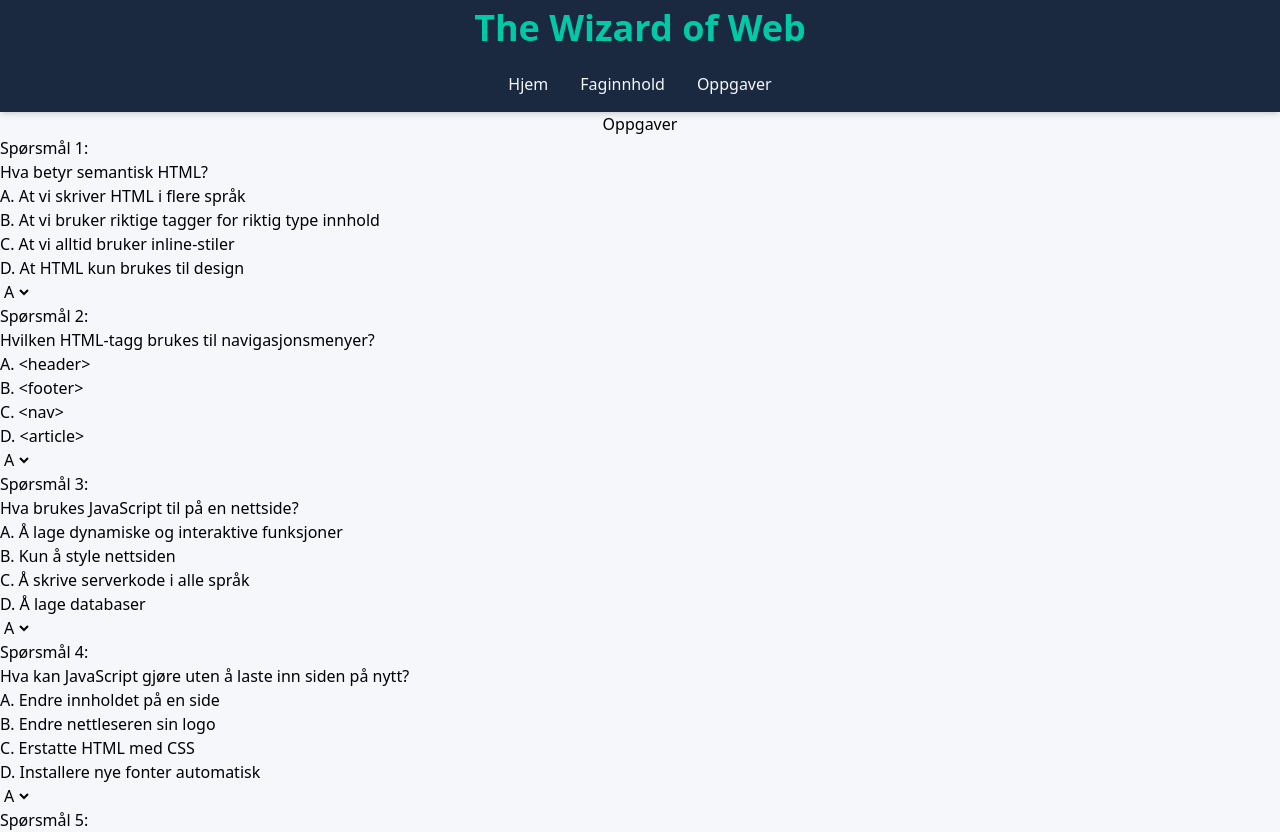
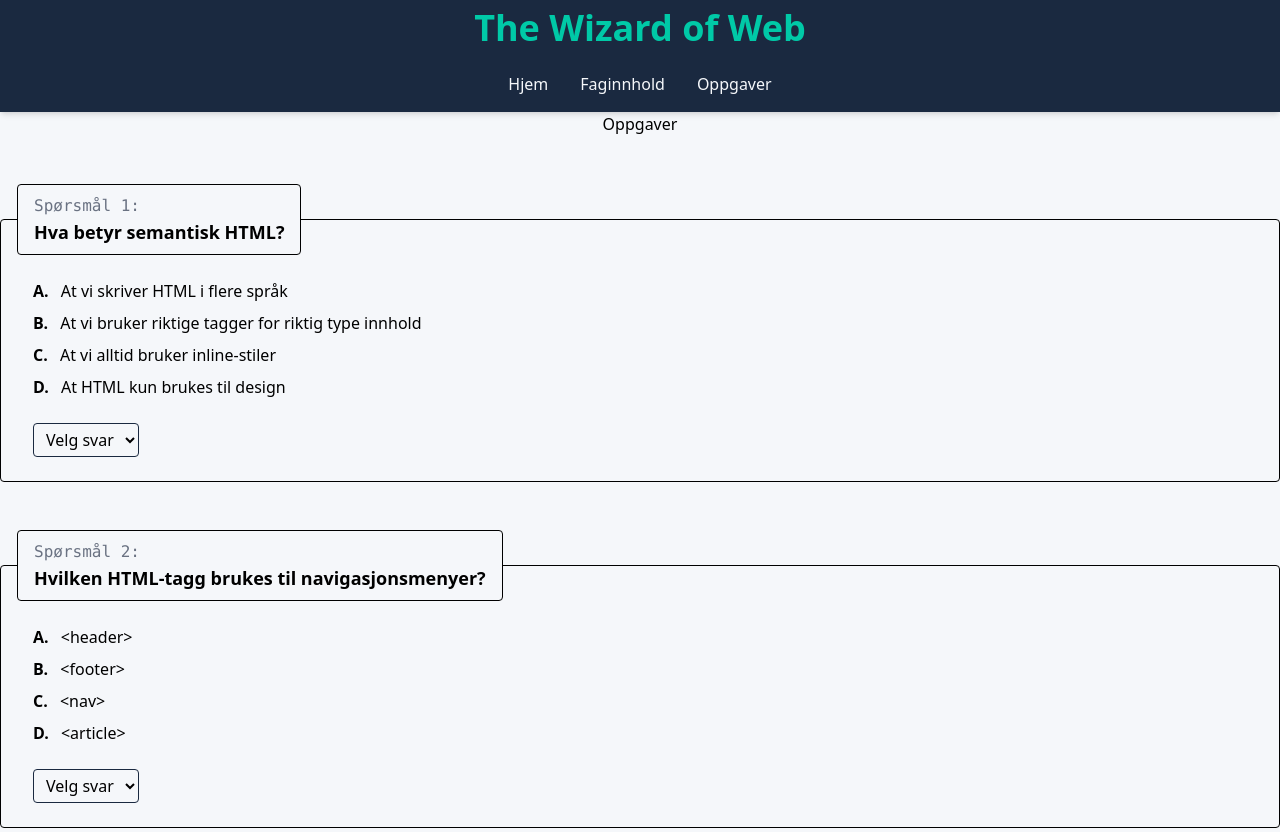
Before and after one commit to brolun/arbeidskrav02-emne06-ga, a Next.js app: page /oppgaver in a window 1280 px wide. Shown: the top 832 px of the page. Built offline with nearby package versions, Linux system fonts and the light colour scheme.

Commit message:
make questions into a component

```diff
--- /dev/null
+++ b/app/oppgaver/components/QuestionCard.tsx
@@ -0,0 +1,56 @@
+import React from "react";
+
+type Option = {
+  optionId: number;
+  letter: string;
+  answer: string;
+};
+
+type Question = {
+  id: number;
+  question: string;
+  options: Option[];
+};
+
+type QuestionCardProps = {
+  question: Question;
+  value: string;
+  setAnswer: (id: number, value: string) => void;
+};
+
+export function QuestionCard({
+  question,
+  value,
+  setAnswer,
+}: QuestionCardProps) {
+  return (
+    <fieldset className="my-12 p-4 border border-accent rounded">
+      <legend className="border border-accent rounded px-4 py-2">
+        <span className="text-gray-500 font-mono mr-2">
+          Spørsmål {question.id}:
+        </span>{" "}
+        <br />
+        <span className="text-lg font-semibold">{question.question}</span>
+      </legend>
+      <ul className="space-y-2 px-4 py-2">
+        {question.options.map((option) => (
+          <li key={option.optionId}>
+            <span className="font-semibold pr-2">{option.letter}.</span>{" "}
+            <span>{option.answer}</span>
+          </li>
+        ))}
+      </ul>
+      <select
+        className="border border-dark rounded px-2 py-1 cursor-pointer mx-4 mt-4 mb-2"
+        value={value}
+        onChange={(evt) => setAnswer(question.id, evt.target.value)}
+      >
+        <option value="">Velg svar</option>
+        <option value="A">A</option>
+        <option value="B">B</option>
+        <option value="C">C</option>
+        <option value="D">D</option>
+      </select>
+    </fieldset>
+  );
+}
--- a/app/oppgaver/components/ShowQuiz.tsx
+++ b/app/oppgaver/components/ShowQuiz.tsx
@@ -1,9 +1,9 @@
 "use client";
-
 import { Button } from "@/app/components/Button";
 import { MyResults } from "../components/MyResults";
 import { useQuizStore } from "@/app/store/store";
 import { useState, useEffect } from "react";
+import { QuestionCard } from "./QuestionCard";
 
 export function ShowQuiz() {
   const [isSubmitted, setIsSubmitted] = useState(false);
@@ -29,31 +29,14 @@ export function ShowQuiz() {
   return isSubmitted ? (
     <MyResults resetQuiz={resetQuiz} />
   ) : (
-    <main>
+    <>
       {myQuestions.map((question) => (
-        <article key={question.id}>
-          <h3>Spørsmål {question.id}:</h3>
-          <h4>{question.question}</h4>
-
-          {question.options.map((option) => (
-            <ul key={option.optionId}>
-              <li>
-                {option.letter}. {option.answer}
-              </li>
-            </ul>
-          ))}
-
-          <select
-            value={UserAnswers[question.id] || ""}
-            //(evt) lager en funkjson som tar imot eventet
-            onChange={(evt) => setAnswer(question.id, evt.target.value)}
-          >
-            <option value="A">A</option>
-            <option value="B">B</option>
-            <option value="C">C</option>
-            <option value="D">D</option>
-          </select>
-        </article>
+        <QuestionCard
+          key={question.id}
+          question={question}
+          value={UserAnswers[question.id] || ""}
+          setAnswer={setAnswer}
+        />
       ))}
       <Button
         onClick={() => {
@@ -63,6 +46,6 @@ export function ShowQuiz() {
       >
         Sjekk svarene dine
       </Button>
-    </main>
+    </>
   );
 }
```
